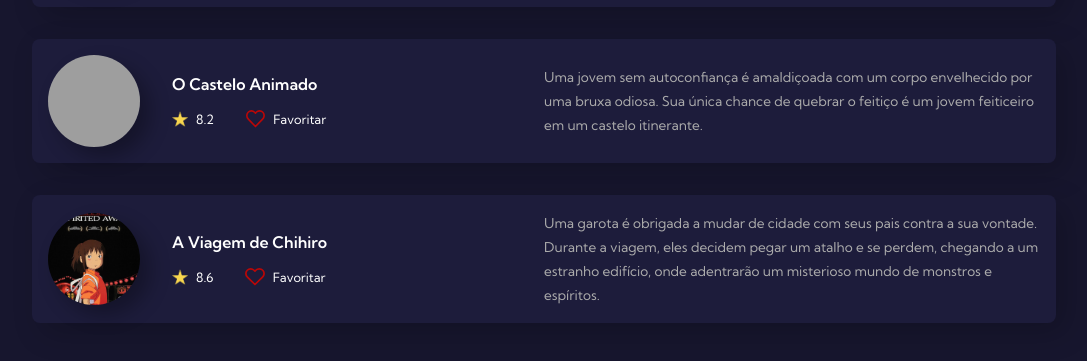
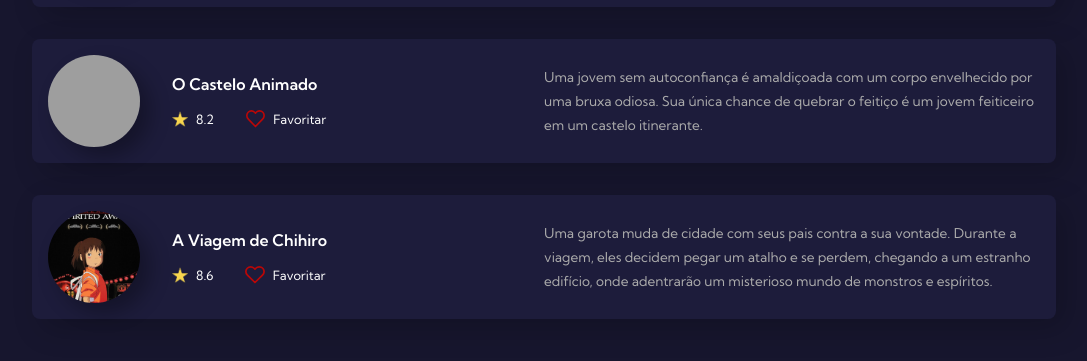
Before and after one commit to MPoleto/github-7days-of-code, a plain HTML site: page index.html in a window 1280 px wide. Shown: the part 375-736 px from the top of the page, without its empty margins (96-1183 px from the left). Drawn offline with Linux system fonts and the light colour scheme; grey boxes are pictures that could not be loaded.

Commit message:
Altera descrição do terceiro filme

```diff
--- a/index.html
+++ b/index.html
@@ -90,7 +90,7 @@
           </div>
         </div>
         <div class="movie-description">
-          <span>Uma garota é obrigada a mudar de cidade com seus pais contra a sua vontade. Durante a viagem, eles decidem pegar um atalho e se perdem, chegando a um estranho edifício, onde adentrarão um misterioso mundo de monstros e espíritos.</span>
+          <span>Uma garota muda de cidade com seus pais contra a sua vontade. Durante a viagem, eles decidem pegar um atalho e se perdem, chegando a um estranho edifício, onde adentrarão um misterioso mundo de monstros e espíritos.</span>
         </div>
       </div>
     </div>
```
